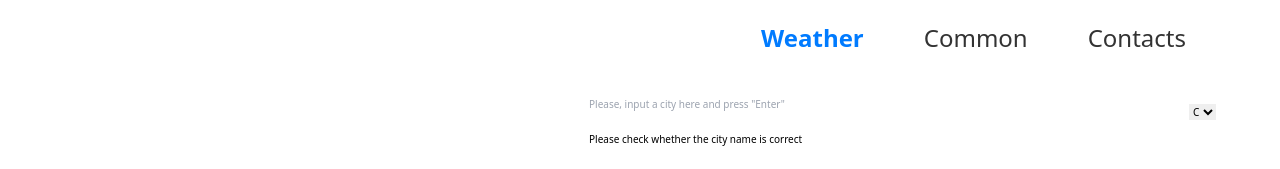
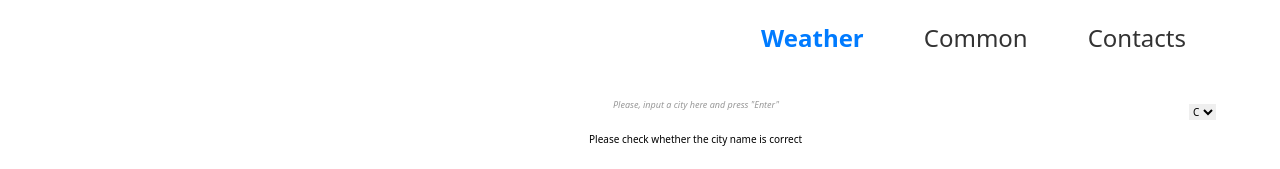
Before and after one commit to OljaBarovskaya/Internship_Task3, a React (Vite) app in the folder my-react-app/: page / in a window 1280 px wide. Shown: the top 169 px of the page. Built offline with nearby package versions, Linux system fonts and the light colour scheme; no server answers.

Commit message:
style: change input placeholder display; refactore: moved some types to interfaces file

```diff
--- a/my-react-app/src/components/Search.tsx
+++ b/my-react-app/src/components/Search.tsx
@@ -1,6 +1,5 @@
 import { useForm } from "react-hook-form";
-import type { Inputs, SearchProps } from "../interfaces/types";
-
+import type { SearchProps } from "../interfaces/interfaces";
 import Select from "./Select";
 
 export default function Search({
@@ -10,7 +9,7 @@ export default function Search({
   onUnitsChange,
   isCorrect,
 }: SearchProps) {
-  const { register, handleSubmit } = useForm<Inputs>();
+  const { register, handleSubmit } = useForm();
 
   return (
     <div className="searchForm flex justify-end gap-x-[24px] items-center">
@@ -22,7 +21,7 @@ export default function Search({
       >
         <input
           type="text"
-          className="search-input h-[56px] w-full rounded-[36px]"
+          className="search-input h-[56px] w-full rounded-[36px] px-[24px]"
           {...register("city", { required: "You need to enter a city" })}
           placeholder='Please, input a city here and press "Enter"'
         ></input>
--- a/my-react-app/src/components/Select.tsx
+++ b/my-react-app/src/components/Select.tsx
@@ -1,7 +1,4 @@
-type SelectProps = {
-  units: "metric" | "imperial";
-  onUnitsChange: (value: "metric" | "imperial") => void;
-};
+import type { SelectProps } from "../interfaces/interfaces";
 
 export default function Select({ units, onUnitsChange }: SelectProps) {
   const handleChange = (event: React.ChangeEvent<HTMLSelectElement>) => {
--- a/my-react-app/src/index.css
+++ b/my-react-app/src/index.css
@@ -44,3 +44,10 @@ h3 {
 p {
   font-size: 1.6em;
 }
+
+input::placeholder {
+  color: #999;
+  font-style: italic;
+  font-size: 0.9em;
+  opacity: 1;
+}
--- a/my-react-app/src/interfaces/interfaces.tsx
+++ b/my-react-app/src/interfaces/interfaces.tsx
@@ -87,3 +87,16 @@ export interface TemperatureProps {
   sizeLowT: number;
   units: "metric" | "imperial";
 }
+
+export interface SearchProps {
+  onCityChange: (newCity: string) => void;
+  currentCity: string;
+  units: "metric" | "imperial";
+  onUnitsChange: (value: "metric" | "imperial") => void;
+  isCorrect: true | false;
+}
+
+export interface SelectProps {
+  units: "metric" | "imperial";
+  onUnitsChange: (value: "metric" | "imperial") => void;
+}
--- a/my-react-app/src/interfaces/types.tsx
+++ /dev/null
@@ -1,11 +0,0 @@
-export type Inputs = {
-  city: string;
-};
-
-export type SearchProps = {
-  onCityChange: (newCity: string) => void;
-  currentCity: string;
-  units: "metric" | "imperial";
-  onUnitsChange: (value: "metric" | "imperial") => void;
-  isCorrect: true | false;
-};
```
